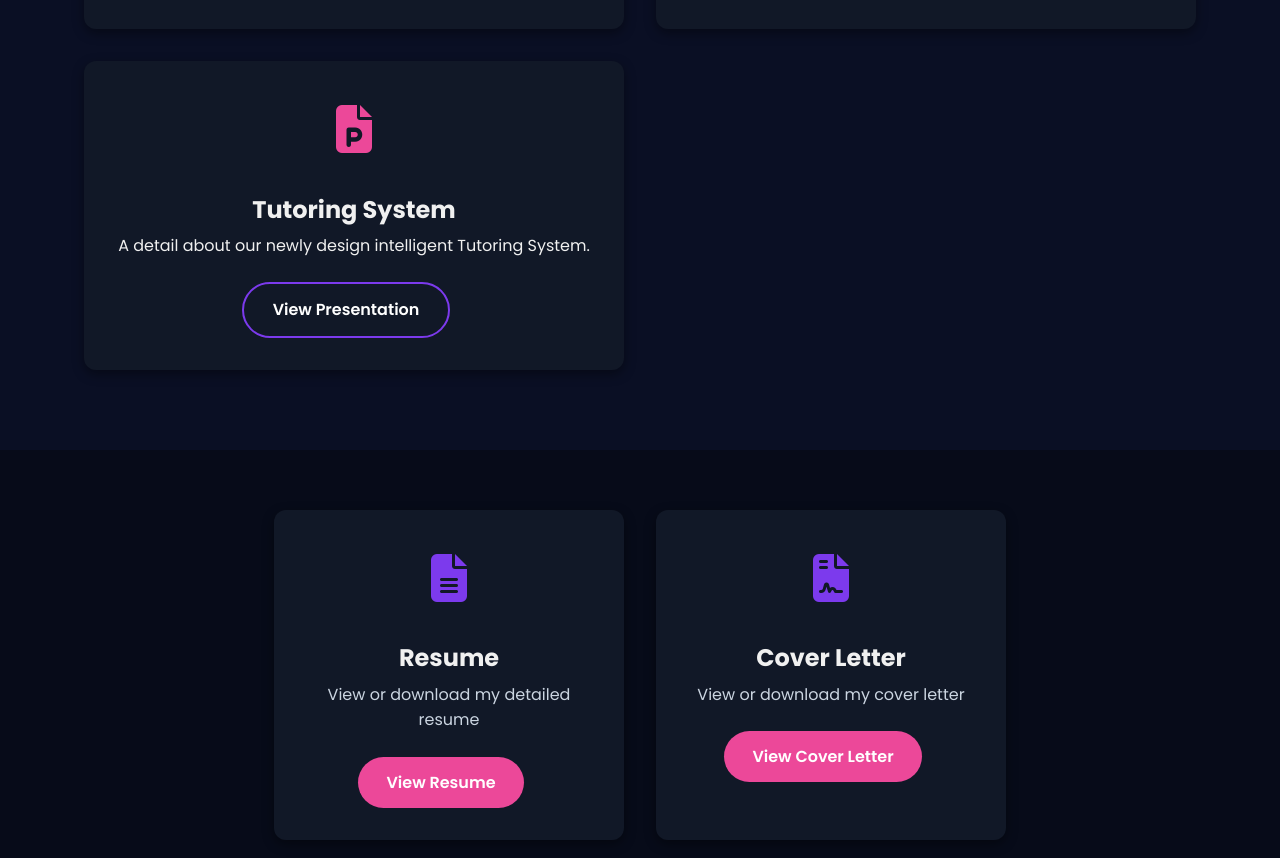
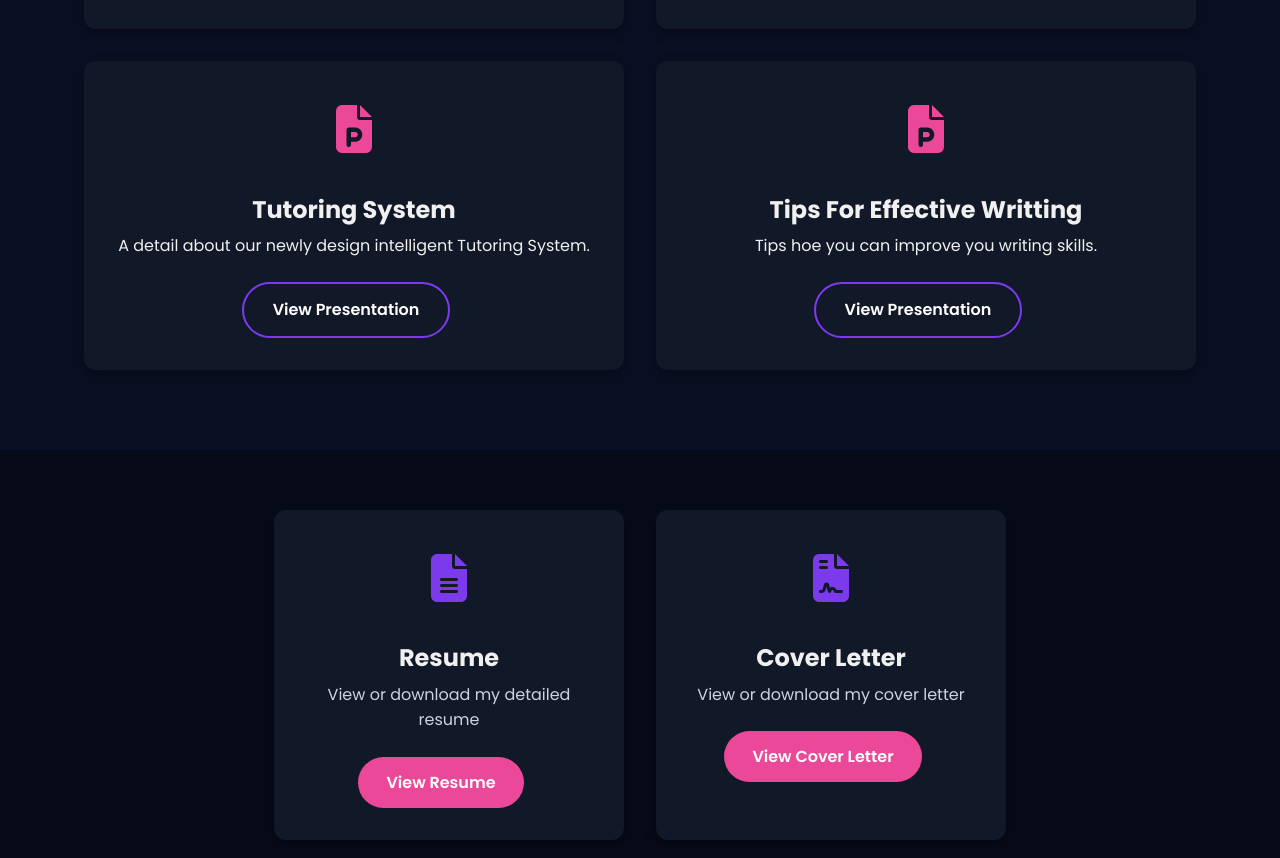
Before and after one commit to vedsaxena6987/E-Folio, a website: page index.html in a window 1280 px wide. Shown: the part 3512-4370 px from the top of the page. Drawn offline with Linux system fonts and the light colour scheme.

Commit message:
effective writing done

```diff
--- a/index.html
+++ b/index.html
@@ -306,7 +306,20 @@
             </div>
           </div>
 <!--end-->
+<div class="presentation-card" data-ppt="">
 
+  <div class="presentation-details">
+    <div class="presentation-icon">
+      <i class="fas fa-file-powerpoint"></i>
+    </div>
+    <h3>Tips For Effective Writting</h3>
+    <p>Tips hoe you can improve you writing skills.</p>
+    <div class="presentation-actions">
+
+      <a href="assets/Tips for effective writting.pdf" class="btn outline">View Presentation</a>
+    </div>
+  </div>
+</div>
         </div>
         </div>
         <!--Google Slide  end-->
```
Also changed, not shown: 4 other files.
